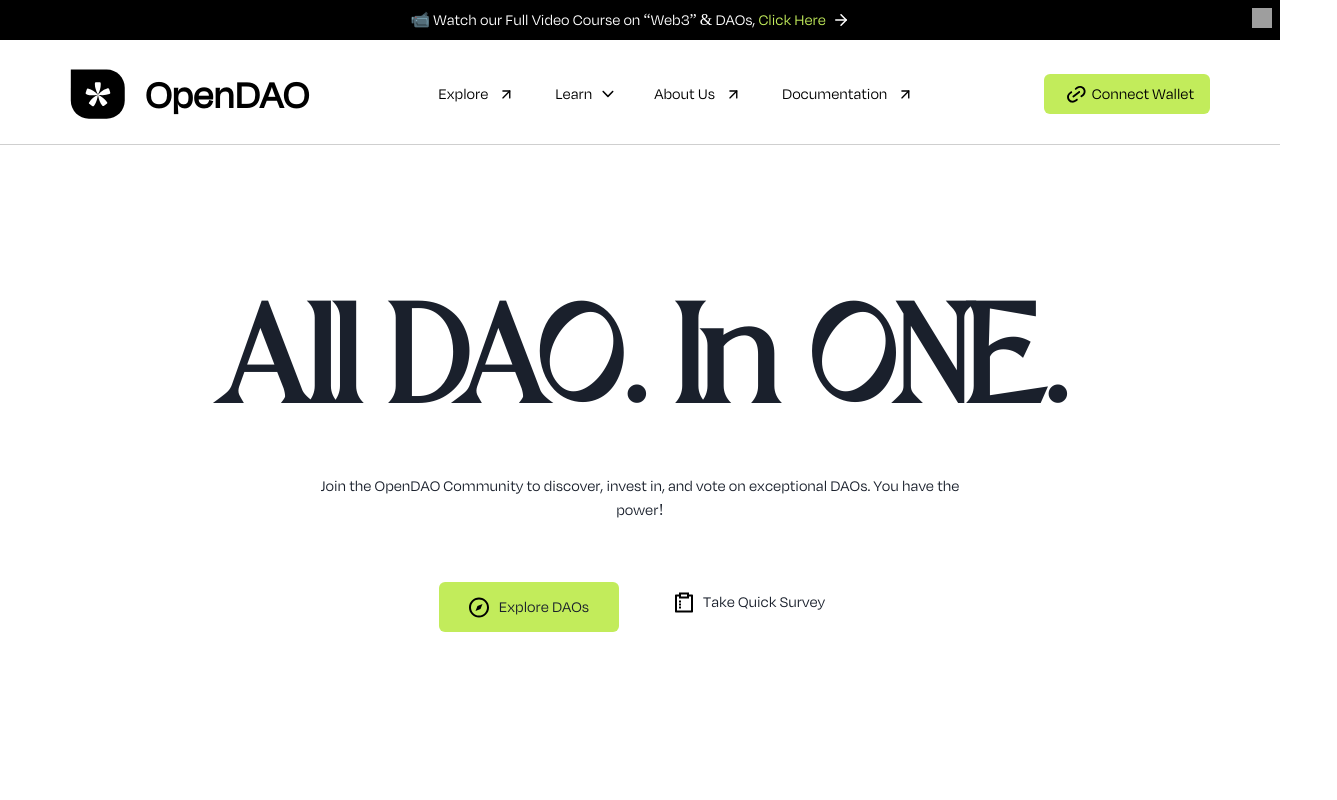
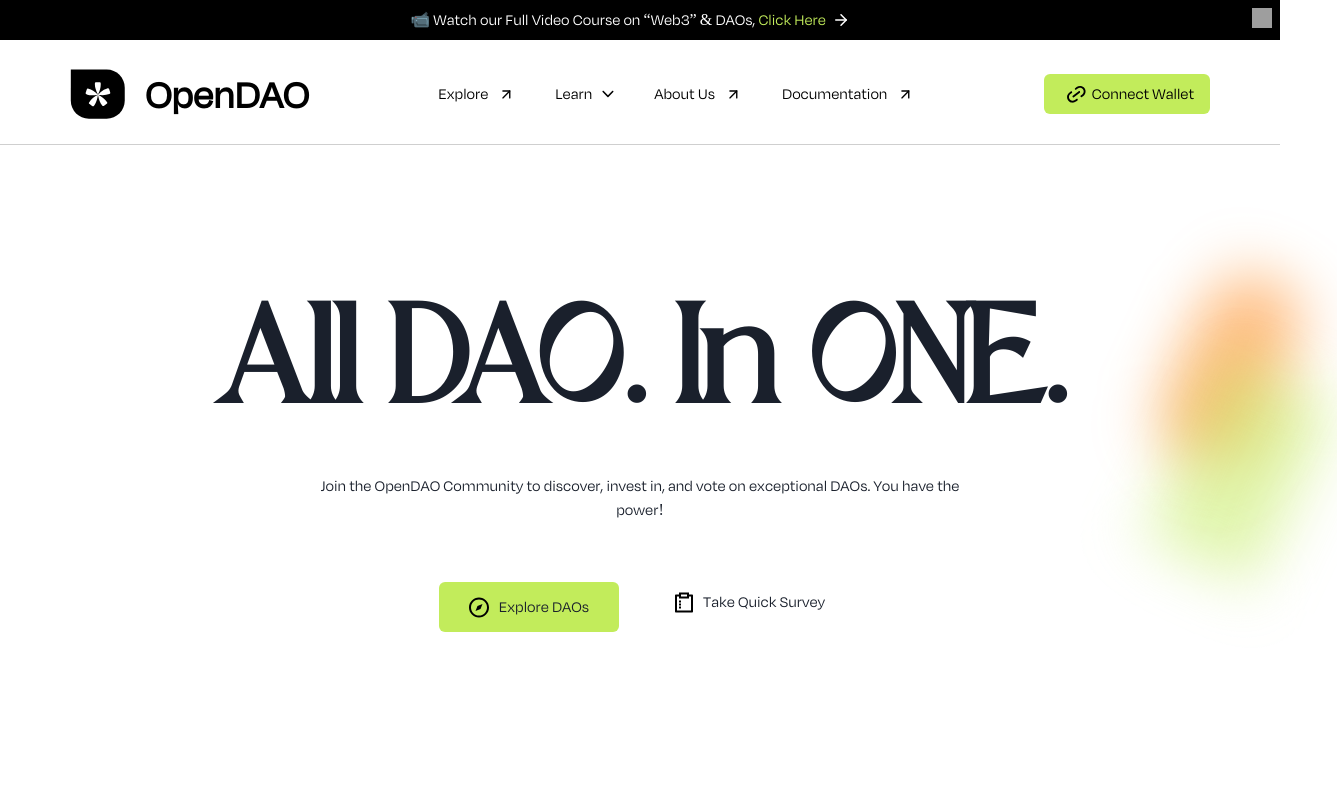
Before and after one commit to iamAbayomi/dao-open-challenge, a Next.js app: page / in a window 1280 px wide. Shown: the top 800 px of the page, 1337 px wide, since content can reach past the window. Built offline with nearby package versions, Linux system fonts and the light colour scheme; grey boxes are pictures that could not be loaded.

Commit message:
feat: add relative to the position of value propostion

```diff
--- a/components/ValueProposition/index.tsx
+++ b/components/ValueProposition/index.tsx
@@ -6,7 +6,7 @@
 const ValuePropositon = () => {
   return (
     <Box>
-      <Box margin={"0px auto 0px "} maxW={"max-content"}>
+      <Box position={"relative"} margin={"0px auto 0px "} maxW={"max-content"}>
         <Box>
           <Box>
             <Text
@@ -69,7 +69,7 @@
         position={"absolute"}
         top={"270px"}
         right={"100px"}
-        className={"hide-element"}
+        //  className={"hide-element"}
       >
         <Box
           position={"absolute"}
```
